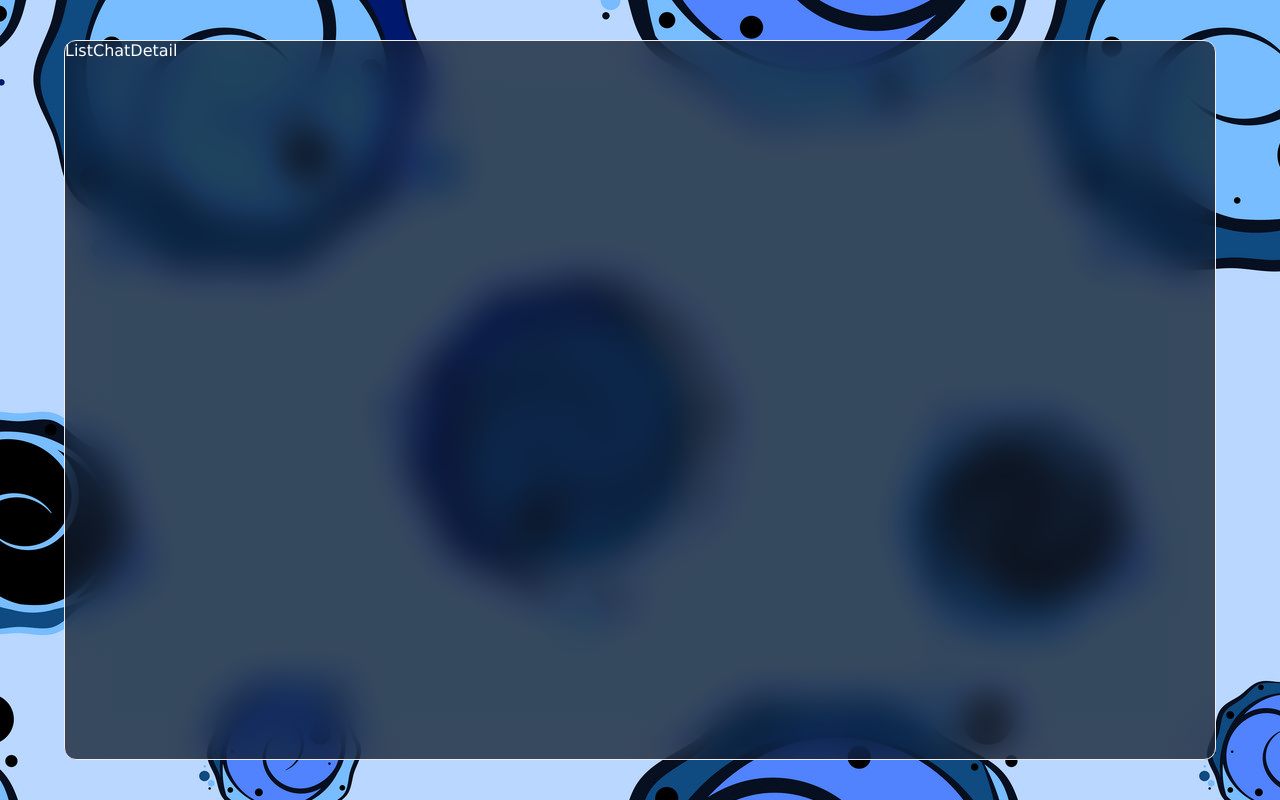
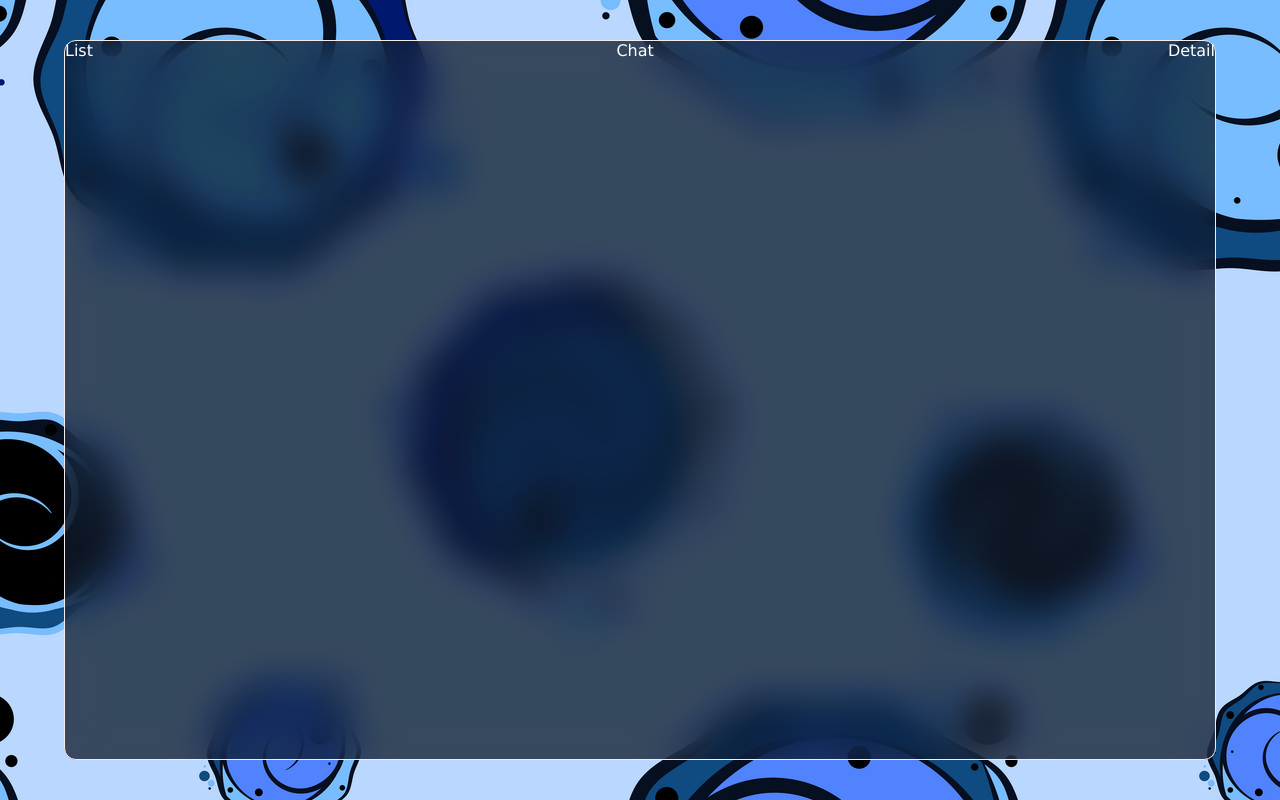
Before and after one commit to HimashaNethmini/RealTime-Chat, a React (Vite) app: page / in a window 1280 px wide. Built offline with nearby package versions, Linux system fonts and the light colour scheme.

Commit message:
divided sections

```diff
--- a/src/components/chat/Chat.jsx
+++ b/src/components/chat/Chat.jsx
@@ -3,7 +3,7 @@ import "./chat.css"
 
 const Chat = () => {
   return (
-    <div>Chat</div>
+    <div className='chat'>Chat</div>
   )
 }
 
--- a/src/components/chat/chat.css
+++ b/src/components/chat/chat.css
@@ -0,0 +1,3 @@
+.chat{
+    flex: 1;
+}
--- a/src/components/list/List.jsx
+++ b/src/components/list/List.jsx
@@ -3,7 +3,7 @@ import "./list.css"
 
 const List = () => {
   return (
-    <div>List</div>
+    <div className='list'>List</div>
   )
 }
 
--- a/src/components/list/list.css
+++ b/src/components/list/list.css
@@ -0,0 +1,3 @@
+.list {
+    flex: 1;
+}
```
